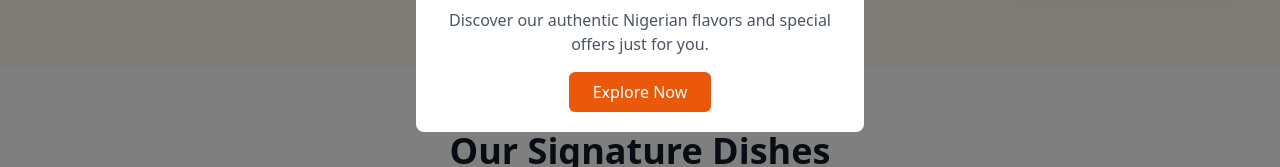
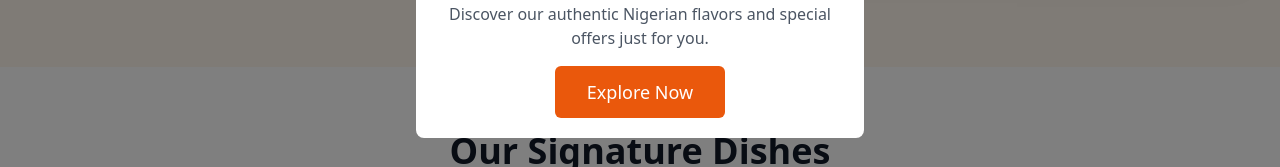
Before and after one commit to Sucrepapii/Noas-Delight-Limited, a React (Vite) app: page / in a window 1280 px wide. Shown: the part 633-800 px from the top of the page. Built offline with nearby package versions, Linux system fonts and the light colour scheme.

Commit message:
explore button commit

```diff
--- a/src/components/Hero.tsx
+++ b/src/components/Hero.tsx
@@ -64,9 +64,11 @@ export function Hero() {
                 </p>
                 <button
                   onClick={closeModal}
-                  className="bg-orange-600 text-white px-6 py-2 rounded-md font-medium hover:bg-orange-700 transition-colors"
+                  className="bg-orange-600 text-white px-8 py-3 rounded-md font-medium hover:bg-orange-700 transition-colors text-lg"
                 >
-                  Explore Now
+                  <a href="#services" className="text-white hover:text-white font-medium">
+                    Explore Now
+                  </a>
                 </button>
               </div>
             </div>
```
